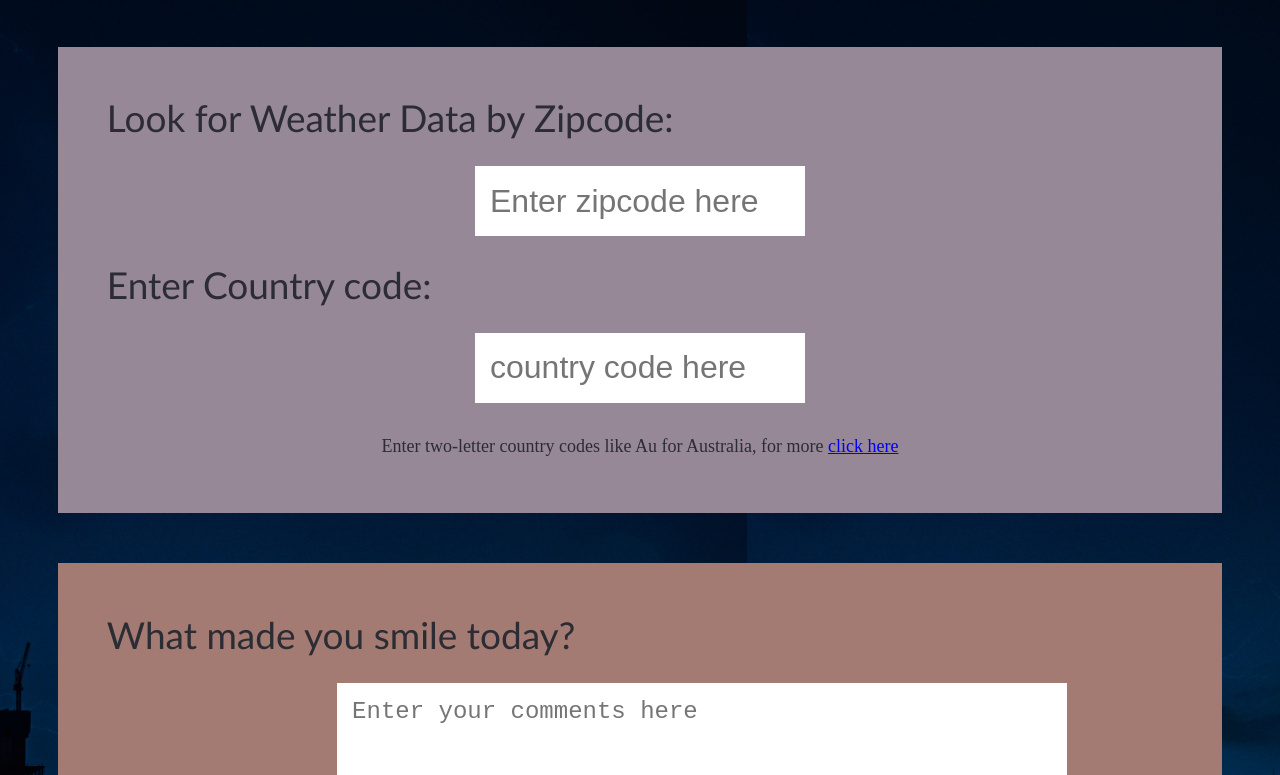
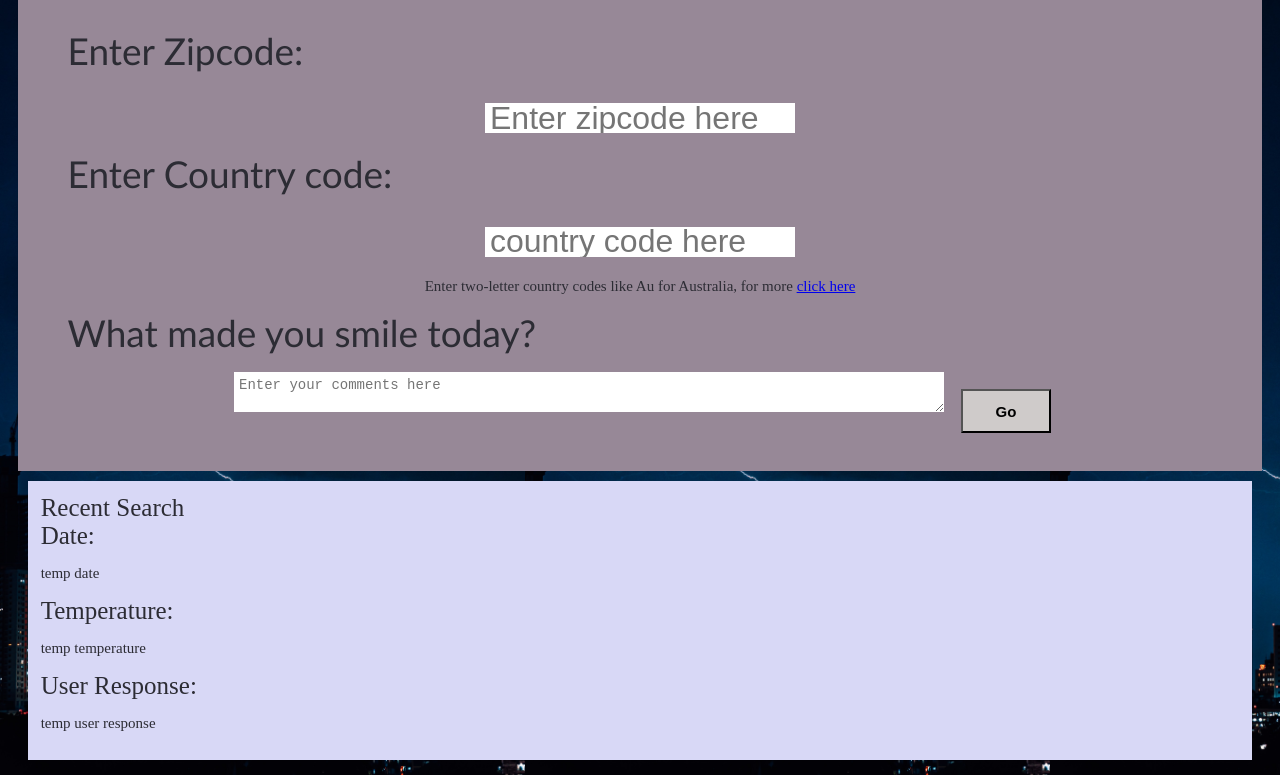
Before and after one commit to himanshuk-dev/Weather-Journal-App, a plain HTML site: page website/index.html in a window 1280 px wide. Shown: the part 145-920 px from the top of the page. Drawn offline with Linux system fonts and the light colour scheme; a web font is replaced by a local one.

Commit message:
fixed updateUI errors

```diff
--- a/server.js
+++ b/server.js
@@ -26,7 +26,7 @@ app.use(cors());
 app.use(express.static("website"));
 
 // Setup the server
-const port = 5000;
+const port = 8888;
 const server = app.listen(port, listening);
 
 function listening(){
--- a/website/app.js
+++ b/website/app.js
@@ -1,14 +1,13 @@
-// Global Variable
-
 // Create a new date instance dynamically with JS
-let d = new Date();
-let newDate = d.getMonth()+'.'+ d.getDate()+'.'+ d.getFullYear();
+let today = new Date();
+let newDate = today.getFullYear() + '-' +(today.getMonth()+1 )+ '-' + today.getDate();
+console.log("Date is:", newDate);
 
 
 // Personal API Key for OpenWeatherMap API
 const weatherServerURL = 'https://api.openweathermap.org/data/2.5/weather/?zip=';
 const apiKey = '&appID=76aa91139c7537d1992cc3e86268bd28';
-const localhostServerURL = 'http://localhost:5000';
+const localhostServerURL = 'http://localhost:8888';
 
 // Event listener to add function to existing HTML DOM element
 document.getElementById("generate").addEventListener('click', taskToPerform);
@@ -129,15 +128,15 @@ const retrieveData = async(url) =>{
 }
 
 const updateUI = async (uiData) =>{
-  const request = await fetch('http://localhost:5000/retreiveData');
+  const request = await fetch('http://localhost:8888/retreiveData');
   try {
   // Transform into JSON
     const uiData = await request.json()
     console.log('updateUI called with:', uiData)
   // Write updated data to DOM elements
-    document.getElementById('temp').innerHTML = uiData.temp;
-    document.getElementById('comments').innerHTML = uiData.userResponse;
-    document.getElementById('date').innerHTML =uiData.date;
+    document.getElementById('date').innerHTML = uiData.date;
+    document.getElementById('temperature').innerHTML = uiData.temp;
+    document.getElementById('userResponse').innerHTML = uiData.userResponse
   }
   catch(error) {
     console.log("error", error);
--- a/website/index.html
+++ b/website/index.html
@@ -11,8 +11,9 @@
         <div class="head">
             Weather Journal App
         </div>
-        <div class="location">
-            <label>Look for Weather Data by Zipcode:</label>
+        <div class="contain">
+            <div>
+                <label>Enter Zipcode:</label>
                 <input type="text" id="zip" placeholder="Enter zipcode here">
                 <div class="country">
                     <label for="country">Enter Country code:</label>
@@ -20,20 +21,17 @@
                     <p class="hint">Enter two-letter country codes like Au for Australia, for more <a href="https://en.wikipedia.org/wiki/ISO_3166-1">click here</a> </p>
                 </div>
             </div>
-        <div class="comments">
+            <div>
                 <label>What made you smile today?</label>
                 <textarea id="feelings" placeholder="Enter your comments here" rows="9" cols="50"></textarea>
                 <button id="generate" type = "submit"> Go </button>
             </div>
-        <div>
+        </div>
         <div class="entryHolder">
             Recent Search
-                <div>
-                    <div id = "date"></div>
-                    <div id = "temperature"></div>
-                    <div id = "comments"></div>
-                </div>
-            </div>
+            <div>Date: <p id = "date">temp date</p> </div>
+            <div>Temperature: <p id = "temperature">temp temperature</p> </div>
+            <div>User Response: <p id = "userResponse">temp user response</p> </div>
         </div>
         <script src="app.js" type="text/javascript"></script>
     </body>
--- a/website/style.css
+++ b/website/style.css
@@ -21,7 +21,7 @@ body{
 }
 
 p{
-    font-size: 18px;
+    font-size: 15px;
 }
 
 /* General style------------------- */
@@ -34,13 +34,13 @@ label{
 }
 
 input{
-    display: inline-block;
+    /* display: inline-block; */
     align-content: right;
-    padding: 15px;
-    margin: 15px;
+    padding: 5px;
+    margin: 5px;
     border: none;
     font-size: 32px;
-    height: 40px;
+    height: 20px;
     width: 300px;
 }
 
@@ -49,11 +49,11 @@ input:focus{
 }
 
 button{
-    display:inline-block;
+    display:inline;
     padding: 1%;
     /* border-radius: 100%; */
     width: 90px;
-    font-size: 25px;
+    font-size: 15px;
     font-weight:bold;
     text-align: center;
     background: #CFCBCA;
@@ -64,13 +64,13 @@ button:hover{
 }
 
 textarea{
-    display: inline-block;
+    /* display: inline-block; */
     align-content: right;
-    padding: 15px;
-    margin: 15px;
-    font-size: 24px;
+    padding: 5px;
+    margin: 5px;
+    font-size: 14px;
     border: none;
-    height: 160px;
+    height: 30px;
     width:700px;
 }
 
@@ -85,15 +85,15 @@ textarea:focus{
     text-align: center;
     background:#494850;
     /* text-shadow: 0 0 10px #978897; */
-    font-size: 1.5em;
+    font-size: 1em;
 }
 
 
-/* Location search area------------ */
-.location{
-    display: inline-block;
+/* Input area------------ */
+.contain{
+    display: inline;
     padding: 3%;
-    margin: 50px;
+    margin: 10px;
     text-align: center;
     background: #978897;
     color: #2C2C34;
@@ -101,7 +101,7 @@ textarea:focus{
 
 
 /* Comments area------------------ */
-.comments{
+/* .comments{
     display: block;
     background: #A37B73;
     color: #2C2C34;
@@ -109,15 +109,16 @@ textarea:focus{
     margin: 50px;
     margin-top: 0;
     text-align: right;
-}
+} */
 
 
 /* Recent search------------------ */
 .entryHolder{
-    display: block;
+    display: inline-block;
     background: #D8D8F6;
     color: #2C2C34;
-    padding: 3%;
-    margin: 50px;
+    font-size: 25px;;
+    padding: 1%;
+    margin: 20px;
     margin-top: auto;
 }
```
Also changed, not shown: 1 other file. Lines whose indentation alone changed are shown as unchanged.
